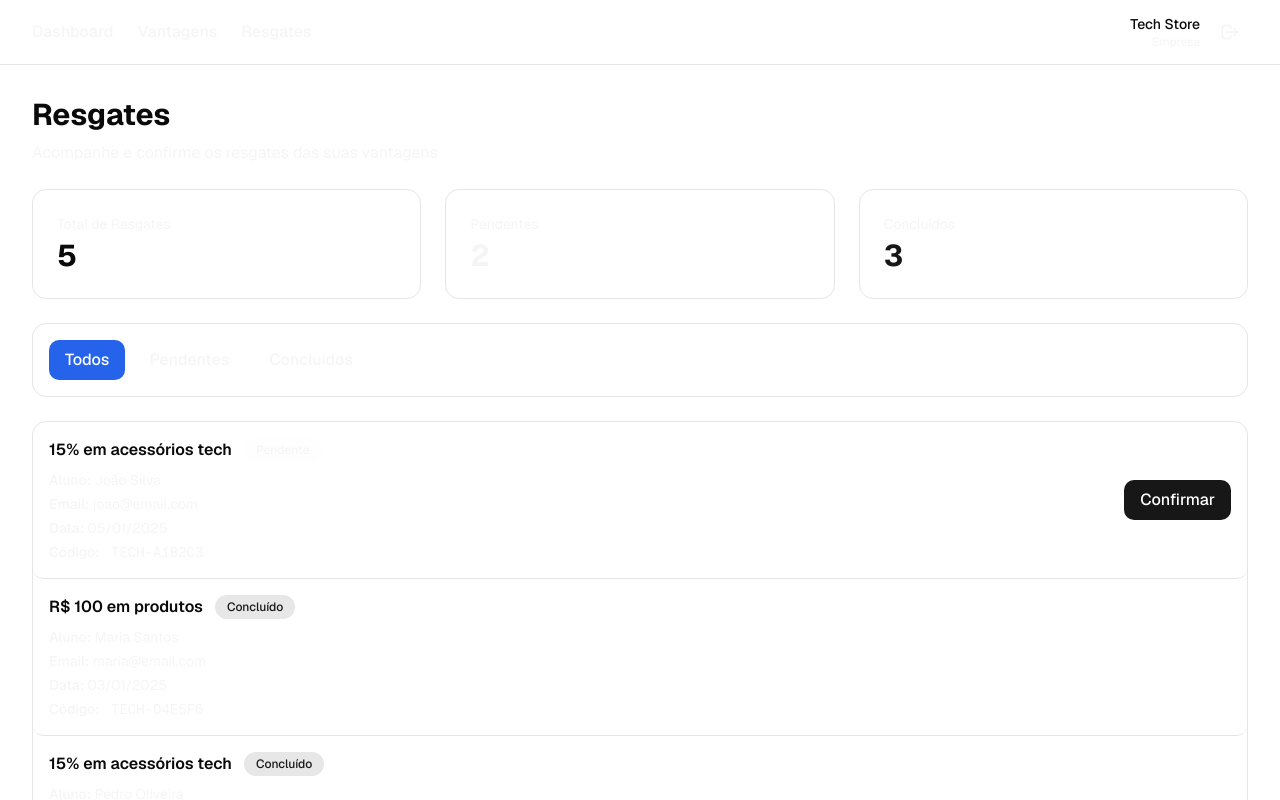
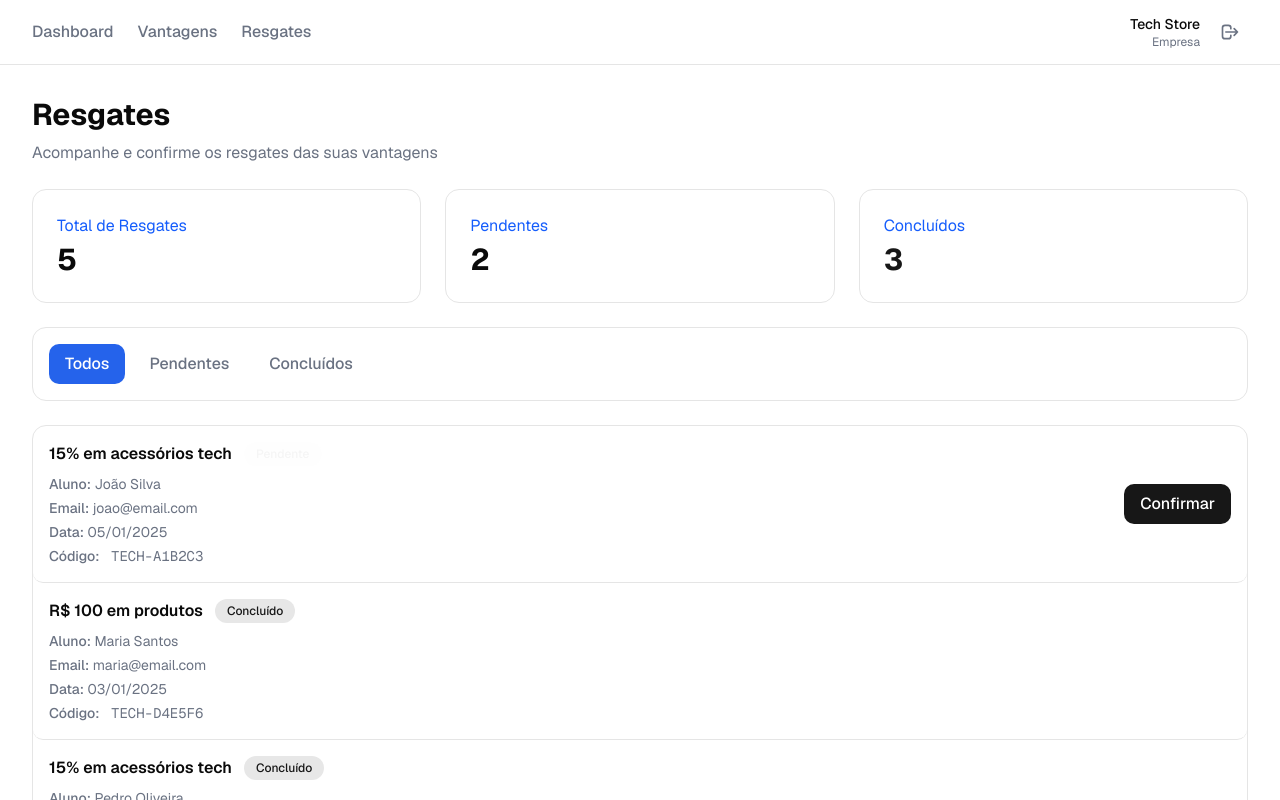
Before and after one commit to GuilhermeVieira05/Sistema-de-Moeda-Estudantil, a Next.js app in the folder frontend/: page /company/redemptions in a window 1280 px wide. Shown: the top 800 px of the page. Built offline with nearby package versions, Linux system fonts and the light colour scheme.

Commit message:
feat: alterações na estilização

```diff
--- a/frontend/app/company/advantages/page.tsx
+++ b/frontend/app/company/advantages/page.tsx
@@ -75,11 +75,11 @@ export default function CompanyAdvantagesPage() {
         <div className="flex items-center justify-between">
           <div>
             <h1 className="text-3xl font-bold text-foreground mb-2">Minhas Vantagens</h1>
-            <p className="text-muted">Gerencie as vantagens oferecidas aos estudantes</p>
+            <p className="text-gray-500">Gerencie as vantagens oferecidas aos estudantes</p>
           </div>
 
           <Button onClick={() => router.push("/company/advantages/new")}>
-            <div className="flex items-center gap-2">
+            <div className="flex items-center gap-2 text-white">
               <svg className="w-5 h-5" fill="none" viewBox="0 0 24 24" stroke="currentColor">
                 <path strokeLinecap="round" strokeLinejoin="round" strokeWidth={2} d="M12 4v16m8-8H4" />
               </svg>
--- a/frontend/app/company/dashboard/page.tsx
+++ b/frontend/app/company/dashboard/page.tsx
@@ -70,7 +70,7 @@ export default function CompanyDashboard() {
         {/* Welcome Section */}
         <div>
           <h1 className="text-3xl font-bold text-foreground mb-2">Bem-vindo, {mockCompany.name}!</h1>
-          <p className="text-muted">Gerencie suas vantagens e acompanhe os resgates</p>
+          <p className="text-gray-500">Gerencie suas vantagens e acompanhe os resgates</p>
         </div>
 
         {/* Stats Grid */}
--- a/frontend/app/company/redemptions/page.tsx
+++ b/frontend/app/company/redemptions/page.tsx
@@ -81,23 +81,23 @@ export default function CompanyRedemptionsPage() {
       <div className="space-y-6">
         <div>
           <h1 className="text-3xl font-bold text-foreground mb-2">Resgates</h1>
-          <p className="text-muted">Acompanhe e confirme os resgates das suas vantagens</p>
+          <p className="text-gray-500">Acompanhe e confirme os resgates das suas vantagens</p>
         </div>
 
         {/* Summary Cards */}
         <div className="grid grid-cols-1 md:grid-cols-3 gap-6">
           <div className="bg-white rounded-xl p-6 border border-border">
-            <p className="text-sm text-muted mb-1">Total de Resgates</p>
+            <p className="text-md text-blue-600 mb-1">Total de Resgates</p>
             <p className="text-3xl font-bold text-foreground">{totalRedemptions}</p>
           </div>
 
           <div className="bg-white rounded-xl p-6 border border-border">
-            <p className="text-sm text-muted mb-1">Pendentes</p>
-            <p className="text-3xl font-bold text-warning">{pendingRedemptions}</p>
+            <p className="text-md text-blue-600 text-bold mb-1">Pendentes</p>
+            <p className="text-3xl font-bold text-">{pendingRedemptions}</p>
           </div>
 
           <div className="bg-white rounded-xl p-6 border border-border">
-            <p className="text-sm text-muted mb-1">Concluídos</p>
+            <p className="text-md text-blue-600 text-bold mb-1">Concluídos</p>
             <p className="text-3xl font-bold text-success">{completedRedemptions}</p>
           </div>
         </div>
@@ -108,7 +108,7 @@ export default function CompanyRedemptionsPage() {
             <button
               onClick={() => setFilter("all")}
               className={`px-4 py-2 rounded-lg font-medium transition-colors ${
-                filter === "all" ? "bg-primary text-white" : "bg-surface text-muted hover:bg-border"
+                filter === "all" ? "bg-primary text-white" : "bg-surface text-gray-500 hover:bg-border"
               }`}
             >
               Todos
@@ -116,7 +116,7 @@ export default function CompanyRedemptionsPage() {
             <button
               onClick={() => setFilter("pending")}
               className={`px-4 py-2 rounded-lg font-medium transition-colors ${
-                filter === "pending" ? "bg-warning text-white" : "bg-surface text-muted hover:bg-border"
+                filter === "pending" ? "bg-warning text-white" : "bg-surface text-gray-500 hover:bg-border"
               }`}
             >
               Pendentes
@@ -124,7 +124,7 @@ export default function CompanyRedemptionsPage() {
             <button
               onClick={() => setFilter("completed")}
               className={`px-4 py-2 rounded-lg font-medium transition-colors ${
-                filter === "completed" ? "bg-success text-white" : "bg-surface text-muted hover:bg-border"
+                filter === "completed" ? "bg-success text-white" : "bg-surface text-gray-500 hover:bg-border"
               }`}
             >
               Concluídos
--- a/frontend/app/student/advantages/page.tsx
+++ b/frontend/app/student/advantages/page.tsx
@@ -89,7 +89,7 @@ export default function StudentAdvantagesPage() {
       <div className="space-y-6">
         <div>
           <h1 className="text-3xl font-bold text-foreground mb-2">Vantagens Disponíveis</h1>
-          <p className="text-muted">Resgate vantagens incríveis com suas moedas</p>
+          <p className="text-gray-500">Resgate vantagens incríveis com suas moedas</p>
         </div>
 
         {/* Search and Filters */}
--- a/frontend/components/advantage-card.tsx
+++ b/frontend/components/advantage-card.tsx
@@ -47,6 +47,7 @@ export default function AdvantageCard({ advantage, onRedeem, userBalance }: Adva
             fullWidth
             disabled={!canAfford}
             variant={canAfford ? "primary" : "outline"}
+            className="text-white"
           >
             {canAfford ? "Resgatar Vantagem" : "Saldo Insuficiente"}
           </Button>
--- a/frontend/components/dashboard-layout.tsx
+++ b/frontend/components/dashboard-layout.tsx
@@ -89,7 +89,7 @@ export function DashboardLayout({ children, userType, userName, balance, menuIte
                 <a
                   key={item.href}
                   href={item.href}
-                  className="text-muted hover:text-foreground transition-colors font-medium"
+                  className="text-gray-500 hover:text-foreground transition-colors font-medium"
                 >
                   {item.label}
                 </a>
@@ -115,15 +115,15 @@ export function DashboardLayout({ children, userType, userName, balance, menuIte
               <div className="flex items-center gap-3">
                 <div className="hidden sm:block text-right">
                   <p className="text-sm font-medium text-foreground">{userName}</p>
-                  <p className="text-xs text-muted capitalize">{getUserTypeLabel()}</p>
+                  <p className="text-xs text-gray-500 capitalize">{getUserTypeLabel()}</p>
                 </div>
 
                 <button
                   onClick={handleLogout}
-                  className="p-2 hover:bg-surface rounded-lg transition-colors"
+                  className="p-2 cursor-pointer hover:bg-surface text-gray-500 rounded-lg transition-colors"
                   title="Sair"
                 >
-                  <svg className="w-5 h-5 text-muted" fill="none" viewBox="0 0 24 24" stroke="currentColor">
+                  <svg className="w-5 h-5 text-gray-500" fill="none" viewBox="0 0 24 24" stroke="currentColor">
                     <path
                       strokeLinecap="round"
                       strokeLinejoin="round"
--- a/frontend/components/redemption-item.tsx
+++ b/frontend/components/redemption-item.tsx
@@ -31,16 +31,16 @@ export default function RedemptionItem({ redemption, onComplete }: RedemptionIte
         </div>
 
         <div className="space-y-1">
-          <p className="text-sm text-muted">
+          <p className="text-sm text-gray-500">
             <span className="font-medium">Aluno:</span> {redemption.studentName}
           </p>
-          <p className="text-sm text-muted">
+          <p className="text-sm text-gray-500">
             <span className="font-medium">Email:</span> {redemption.studentEmail}
           </p>
-          <p className="text-sm text-muted">
+          <p className="text-sm text-gray-500">
             <span className="font-medium">Data:</span> {redemption.date}
           </p>
-          <p className="text-sm text-muted">
+          <p className="text-sm text-gray-500">
             <span className="font-medium">Código:</span>{" "}
             <span className="font-mono bg-surface px-2 py-1 rounded">{redemption.code}</span>
           </p>
--- a/frontend/components/transaction-item.tsx
+++ b/frontend/components/transaction-item.tsx
@@ -38,9 +38,9 @@ export default function TransactionItem({ transaction }: TransactionItemProps) {
 
         <div>
           <p className="font-medium text-foreground">{transaction.description}</p>
-          <p className="text-sm text-muted">{transaction.date}</p>
-          {transaction.from && <p className="text-xs text-muted">De: {transaction.from}</p>}
-          {transaction.to && <p className="text-xs text-muted">Para: {transaction.to}</p>}
+          <p className="text-sm text-gray-500">{transaction.date}</p>
+          {transaction.from && <p className="text-xs text-blue-600">De: {transaction.from}</p>}
+          {transaction.to && <p className="text-xs text-blue-600">Para: {transaction.to}</p>}
         </div>
       </div>
 
```
